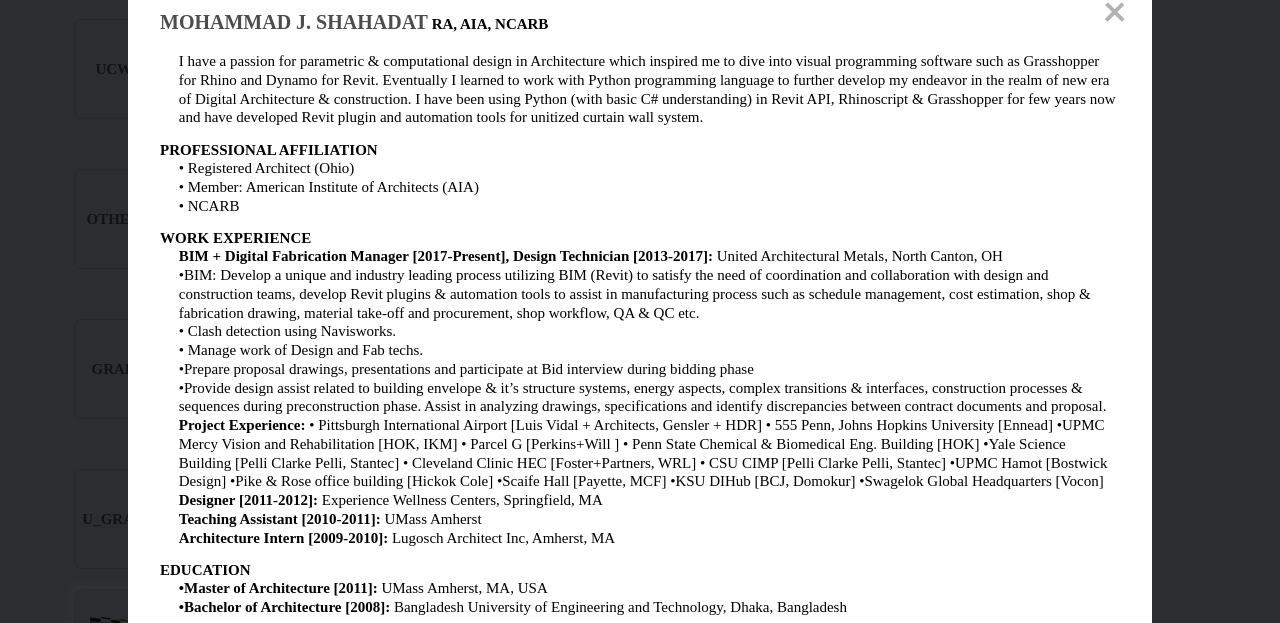
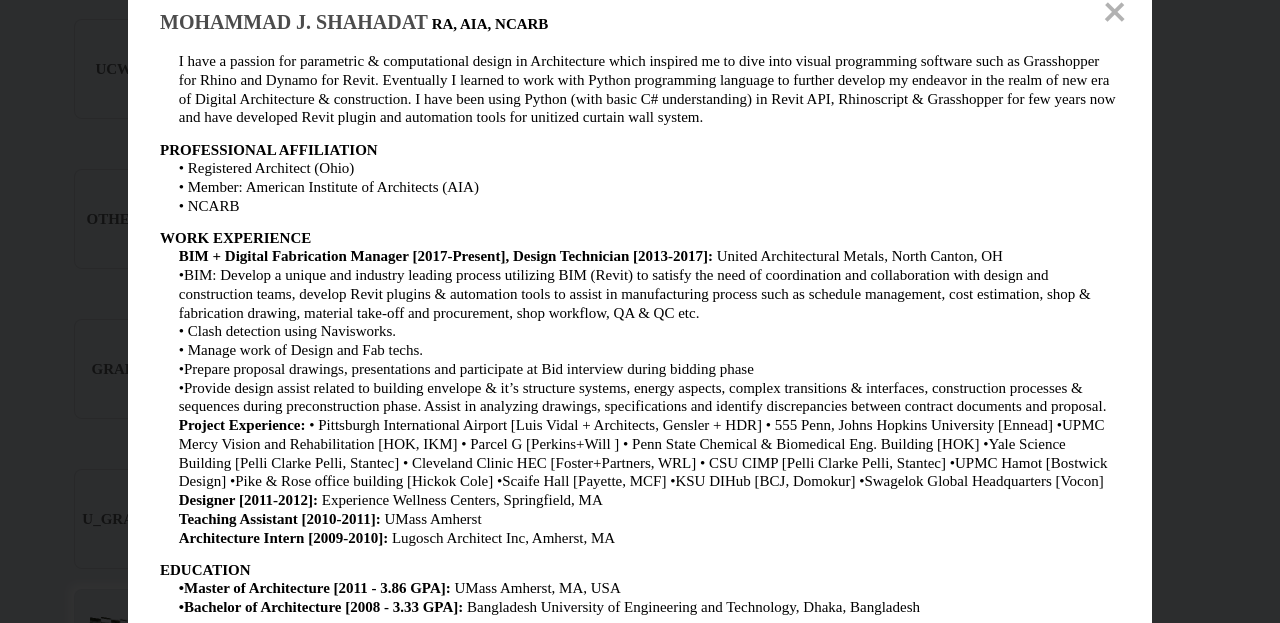
Before and after one commit to mjshahadat/mjshahadat.github.io, a plain HTML site: page index.html in a window 1280 px wide. Both pictures are taken after a click on the link 150 px from the left and 100 px from the top of the page. Shown: the part 131-754 px from the top of the page. Drawn offline with Linux system fonts and the light colour scheme; files whose address does not match are found by name.

Commit message:
Update index.html

```diff
--- a/index.html
+++ b/index.html
@@ -54,8 +54,8 @@
 				</p>
 				<p class="modal_subheading">EDUCATION</p>
 				<p class=modal_paragraph>
-					<b>•Master of Architecture [2011]:</b> UMass Amherst, MA, USA</br>
-					<b>•Bachelor of Architecture [2008]:</b> Bangladesh University of Engineering and Technology, Dhaka, Bangladesh
+					<b>•Master of Architecture [2011 - 3.86 GPA]:</b> UMass Amherst, MA, USA </br>
+					<b>•Bachelor of Architecture [2008 - 3.33 GPA]:</b> Bangladesh University of Engineering and Technology, Dhaka, Bangladesh
 				</p>
 				</p>
 				<p class="modal_subheading">SKILLS</p>
```
